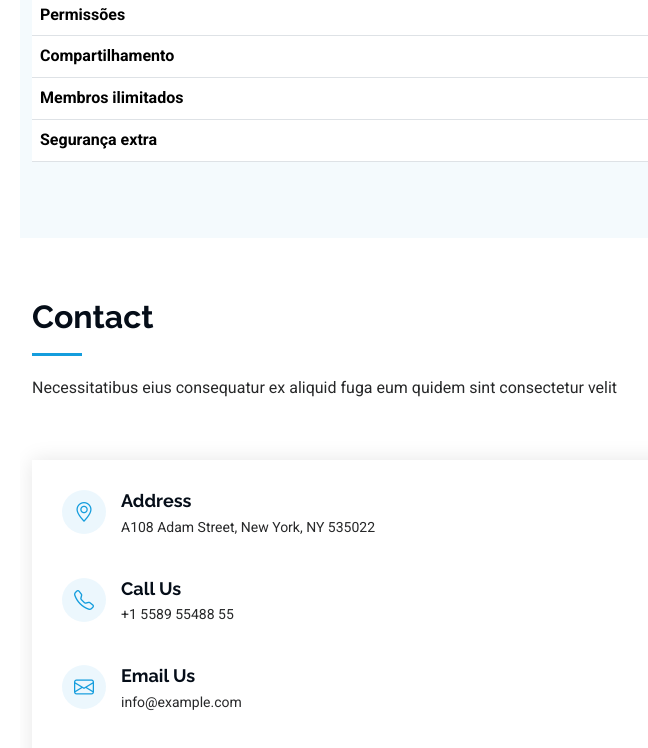
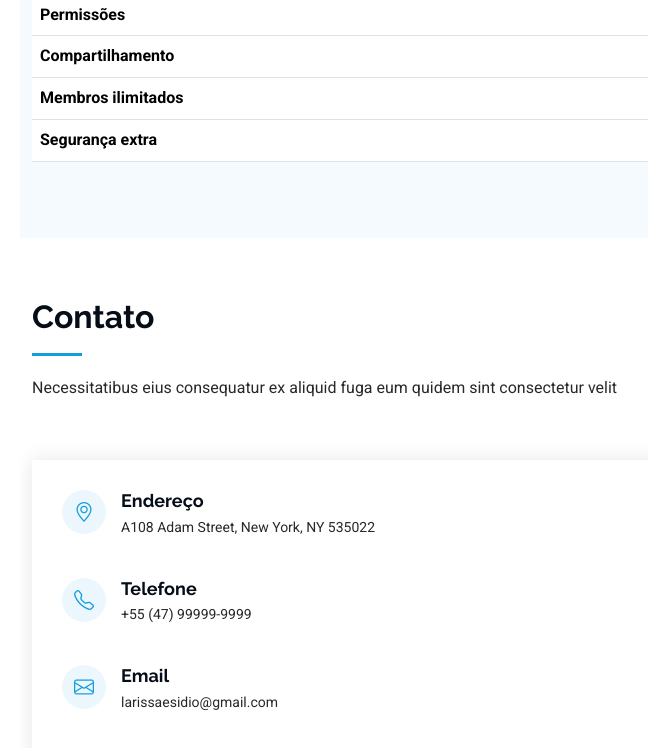
Before and after one commit to LarissaEsidio/portif-lio-Larissa, a plain HTML site: page index.html in a window 1280 px wide. Shown: the part 4370-5118 px from the top of the page, without its empty margins (280-928 px from the left). Drawn offline with Linux system fonts and the light colour scheme.

Commit message:
alteração feita na sessão contatos

```diff
--- a/index.html
+++ b/index.html
@@ -481,7 +481,7 @@
 
       <!-- Section Title -->
       <div class="container section-title" data-aos="fade-up">
-        <h2>Contact</h2>
+        <h2>Contato</h2>
         <p>Necessitatibus eius consequatur ex aliquid fuga eum quidem sint consectetur velit</p>
       </div><!-- End Section Title -->
 
@@ -495,7 +495,7 @@
               <div class="info-item d-flex" data-aos="fade-up" data-aos-delay="200">
                 <i class="bi bi-geo-alt flex-shrink-0"></i>
                 <div>
-                  <h3>Address</h3>
+                  <h3>Endereço</h3>
                   <p>A108 Adam Street, New York, NY 535022</p>
                 </div>
               </div><!-- End Info Item -->
@@ -503,16 +503,16 @@
               <div class="info-item d-flex" data-aos="fade-up" data-aos-delay="300">
                 <i class="bi bi-telephone flex-shrink-0"></i>
                 <div>
-                  <h3>Call Us</h3>
-                  <p>+1 5589 55488 55</p>
+                  <h3>Telefone</h3>
+                  <p>+55 (47) 99999-9999</p>
                 </div>
               </div><!-- End Info Item -->
 
               <div class="info-item d-flex" data-aos="fade-up" data-aos-delay="400">
                 <i class="bi bi-envelope flex-shrink-0"></i>
                 <div>
-                  <h3>Email Us</h3>
-                  <p>info@example.com</p>
+                  <h3>Email</h3>
+                  <p>larissaesidio@gmail.com</p>
                 </div>
               </div><!-- End Info Item -->
 
```
